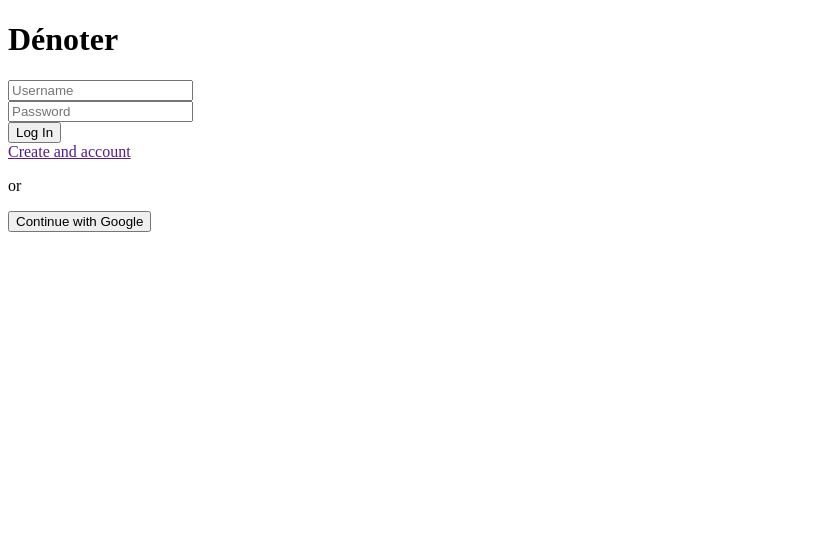
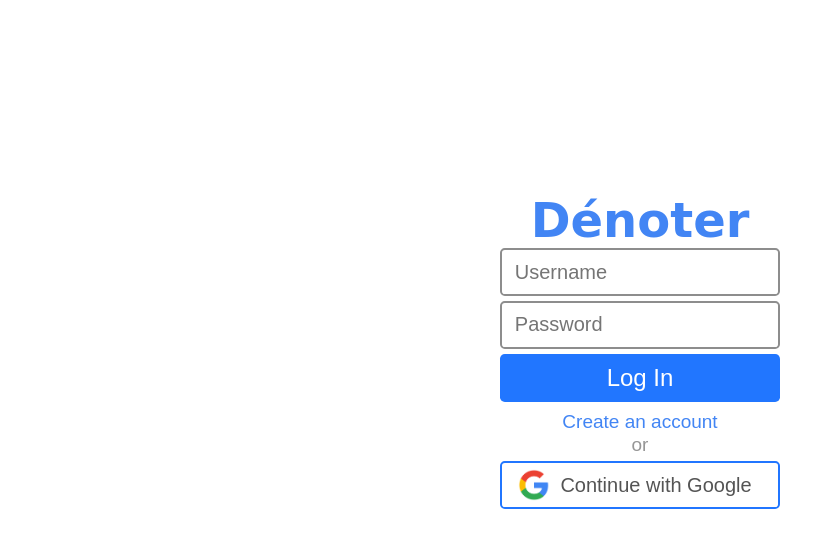
Before and after one commit to Aripov-Sirojiddin/crossplaform-account-registration, a website: page index.html in a window 1280 px wide. Shown: the whole page, without its empty margins (0-835 px from the left). Drawn offline with Linux system fonts and the light colour scheme; a web font is replaced by a local one.

Commit message:
Finished front-end styling of the login-page

```diff
--- a/index.html
+++ b/index.html
@@ -3,20 +3,28 @@
 <head>
     <title>Denoter</title>
     <link rel="stylesheet" href="./styles/login-styles.css">
+    <link rel="preconnect" href="https://fonts.googleapis.com">
+    <link rel="preconnect" href="https://fonts.gstatic.com" crossorigin>
+    <link href="https://fonts.googleapis.com/css2?family=Playwrite+PE:wght@100..400&display=swap" rel="stylesheet">
 </head>
 <body>
 <div class="main-container">
     <h1>Dénoter</h1>
     <form action="POST">
-        <input type="text" name="username" placeholder="Username">
+        <input class="input-text" type="text" name="username" placeholder="Username">
         <br>
-        <input type="text" name="password" placeholder="Password">
+        <input class="input-text" type="password" name="password" placeholder="Password">
         <br>
-        <input type="submit" name="submit" value="Log In" id="log_in_btn">
+        <input class="blue-button" type="submit" name="submit" value="Log In" id="log_in_btn">
     </form>
-    <a href="">Create and account</a>
+    <div id="account_issues">
+        <a href="">Create an account</a>
+    </div>
     <p>or</p>
-    <button>Continue with Google</button>
+    <button class="white-button">
+        <img src="./resources/Google__G__logo.svg.png" alt="Google Logo" width="38vh">
+        <span>Continue with Google</span>
+    </button>
 </div>
 </body>
 </html>
--- a/styles/login-styles.css
+++ b/styles/login-styles.css
@@ -0,0 +1,90 @@
+body {
+    font-family: Arial, Helvetica, sans-serif, serif;
+    font-size: 3vh;
+}
+h1 {
+    font-family: "Playwrite PE", cursive, Ariel, Helvetica, sans-serif, serif;
+    color: #4285f4;
+    margin: 0;
+}
+a {
+    font-size: 1.5ex;
+    color: #4285f4;
+    text-decoration: none;
+    margin-bottom: 0.6vh;
+}
+a:hover{
+    color: #1d64d7;
+}
+p {
+    margin: 0 0 0.6vh;
+    padding: 0;
+    color: #969696;
+    font-size: 1.5ex;
+}
+.main-container {
+    width: 35vh
+}
+.input-text {
+    height: 6vh;
+    width: 100%;
+    font-size: 2.5vh;
+    border: #8d8d8d solid 2px;
+    border-radius: 0.6vh;
+    padding: 1vw;
+    box-sizing: border-box;
+    margin-bottom: 0.6vh;
+    transition: 0.4s;
+    -webkit-transition: 0.4s;
+    outline: none;
+}
+.input-text:focus{
+    border: #2176ff solid 2px;
+}
+
+.main-container {
+    padding-top: 23vh;
+    margin: auto;
+    text-align: center;
+}
+
+.blue-button {
+    height: 6vh;
+    color: white;
+    background: #2176ff;
+    border: none;
+    border-radius: 0.6vh;
+    font-size: inherit;
+    width: 100%;
+    padding: 0.5ex;
+    margin-bottom: 0.6vh;
+}
+.blue-button:hover{
+    background: #1968e7;
+}
+
+.white-button {
+    height: 6vh;
+    width: 100%;
+    background: white;
+    color: #545454;
+    border: #2176ff solid 0.3vh;
+    border-radius:  0.6vh;
+    font-size: 2.5vh;
+    text-align: center;
+    padding: 0 3vh 0 0;
+    display: flex;
+    align-items: center;
+}
+.white-button:hover {
+    background: #ececec;
+}
+.white-button > img {
+    height: 4vh;
+    width: 4vh;
+    margin: 0 1vh 0 2vh;
+}
+.white-button > span {
+    flex: 3;
+    margin: 0;
+}
```
Also changed, not shown: resources/Google__G__logo.svg.png (added).
